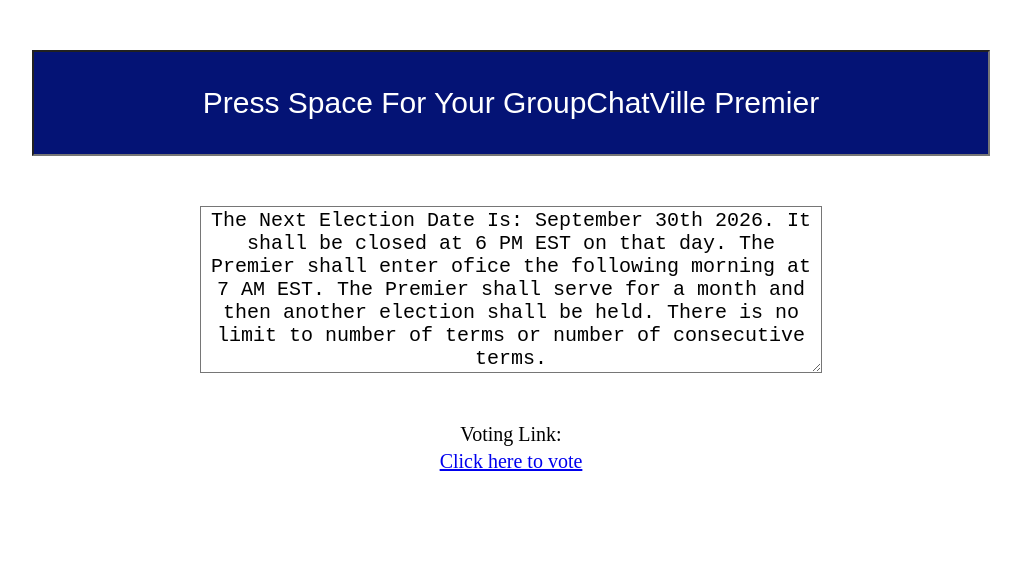
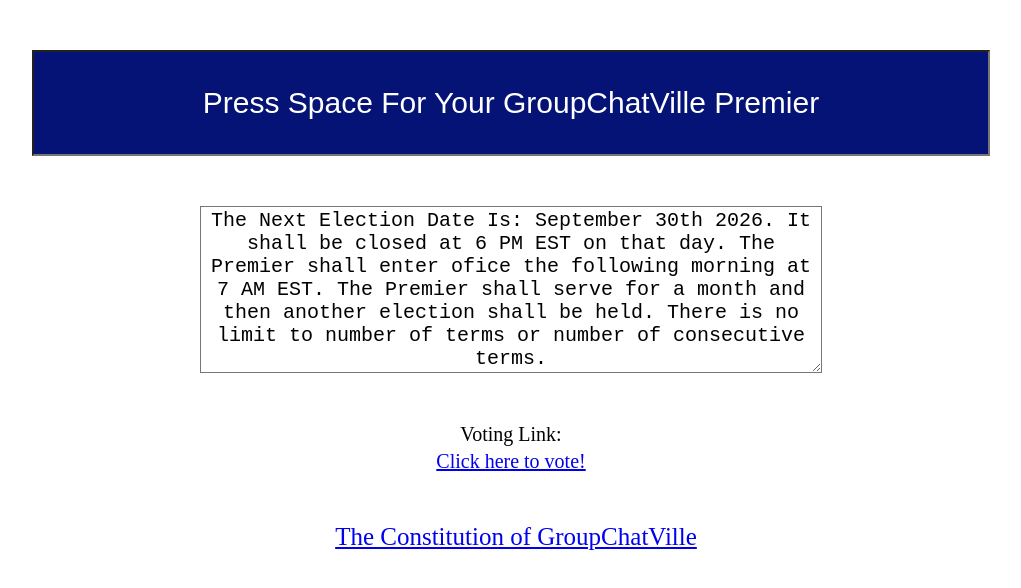
Before and after one commit to destructo7843/GroupChatVille_theWebsite, a plain HTML site: page index.html in a window 1280 px wide. Shown: the whole page, without its empty margins (129-1150 px from the left). Drawn offline with Linux system fonts and the light colour scheme.

Commit message:
Add files via upload

```diff
--- a/index.html
+++ b/index.html
@@ -48,6 +48,12 @@
         margin-left: auto;
         margin-right: auto;
     }
+    .constitution {
+        margin-top: 50px;
+        margin-left: 10px;
+        display: block;
+        text-align: center;
+    }
 </style>
     <!-- 1. Added the label, the input text box, and the missing 'id' attributes -->
     <input type="text" class=premier id="currentPremier" name="Current GroupChatVille Premier:" value="Press Space For Your GroupChatVille Premier" size="50" readonly>
@@ -55,6 +61,7 @@
     <textarea rows="7" cols="50" class=electionDate id="electionDate" name="Election Date:" value="" size="50" readonly></textarea>
     <script src="java.js" defer></script>
     <label class="form-label" id="votingLink" for="votingLink">Voting Link:</label>
-    <a class="voteingLink" href="https://docs.google.com/forms/d/e/1FAIpQLSddGbeJ_zOD3Yp4nkb1cGWSaRHHdQwLlK1mSmIszemt1BWPHQ/viewform?usp=dialog" target="_blank">Click here to vote</a>
+    <a class="voteingLink" href="https://docs.google.com/forms/d/e/1FAIpQLSddGbeJ_zOD3Yp4nkb1cGWSaRHHdQwLlK1mSmIszemt1BWPHQ/viewform?usp=dialog" target="_blank">Click here to vote!</a>
+    <a class="constitution" href="https://docs.google.com/document/d/1-7Q2mUOLOxO46DfudBvFT3fSORM6Gv16pfxHCDhUWBY/edit?usp=sharing" target="_blank" style="font-size:25px;">The Constitution of GroupChatVille</a>
 </body>
 </html>
```
